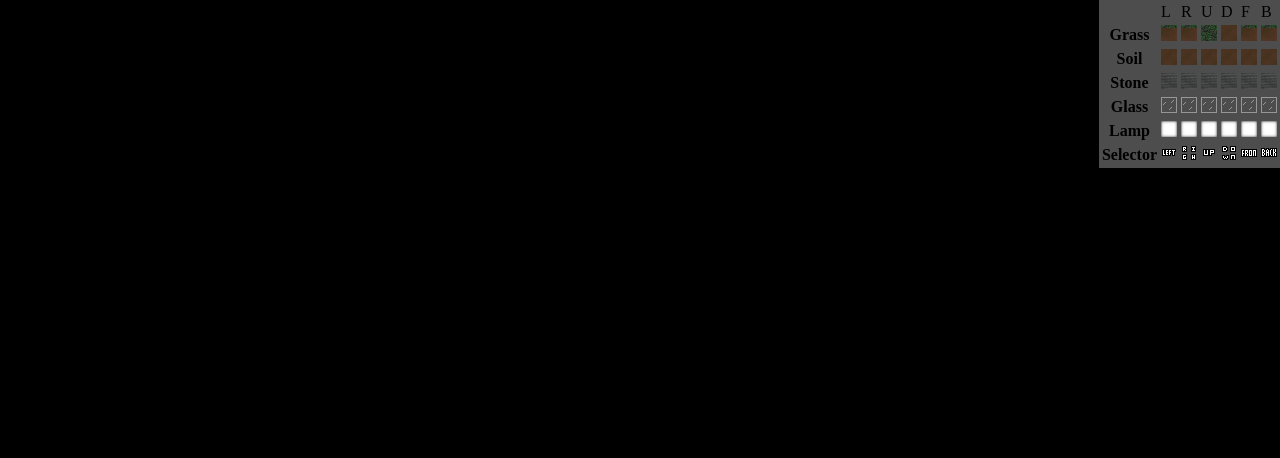
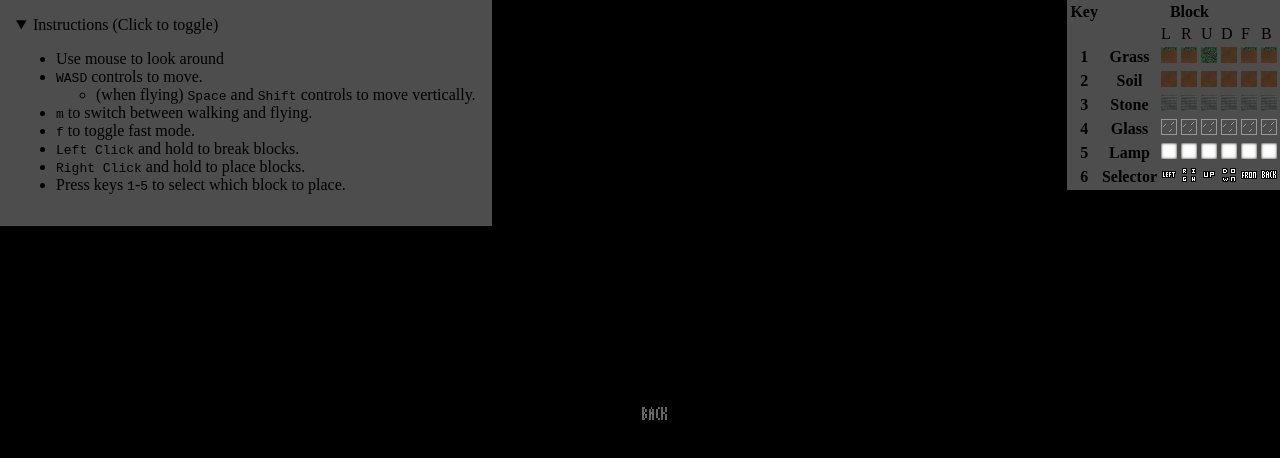
Before and after one commit to pimpale/webgl-voxel-game, a website built with Vite: page index.html in a window 1280 px wide. Built offline with nearby package versions, Linux system fonts and the light colour scheme; animation ran at ten frames a second; what open-simplex-noise would draw is missing.

Commit message:
add instructions

```diff
--- a/index.html
+++ b/index.html
@@ -18,6 +18,9 @@
           height: 100%;
           overflow: hidden;
       }
+      details summary {
+        cursor: pointer;
+      }
       #canvas {
           width: 100%;
           height: 100%;
@@ -29,14 +32,44 @@
           top: 0px;
           z-index: 10;
       }
+      #helptext {
+          position: absolute;
+          background-color: rgba(255, 255, 255, 0.3);
+          left: 0px;
+          top: 0px;
+          padding: 1rem;
+          z-index: 10;
+      }
     </style>
   </head>
   <body>
     <noscript>You need to enable JavaScript to run this app.</noscript>
     <canvas id="canvas"></canvas>
+    <details open id="helptext">
+      <summary>Instructions (Click to toggle)</summary>
+      <ul>
+        <li>Use mouse to look around</li>
+        <li>
+            <kbd>WASD</kbd> controls to move.
+            <ul>
+              <li>(when flying) <kbd>Space</kbd> and <kbd>Shift</kbd> controls to move vertically.</li>
+            </ul>
+        </li>
+        <li><kbd>m</kbd> to switch between walking and flying.</li>
+        <li><kbd>f</kbd> to toggle fast mode.</li>
+        <li><kbd>Left Click</kbd> and hold to break blocks.</li>
+        <li><kbd>Right Click</kbd> and hold to place blocks.</li>
+        <li>Press keys <kbd>1</kbd>-<kbd>5</kbd> to select which block to place.</li>
+      </ul>
+    </details>
     <table id="blocktable">
       <thead>
           <tr>
+              <th>Key</th>
+              <th colspan="7">Block</th>
+           </tr>
+           <tr>
+              <td></td>
               <td></td>
               <td>L</td>
               <td>R</td>
@@ -48,6 +81,7 @@
       </thead>
       <tbody>
         <tr>
+          <th>1</th>
           <th>Grass</th>
           <td><img src="./assets/blocks/grass/left.png" id="grass-left"></td>
           <td><img src="./assets/blocks/grass/right.png" id="grass-right"></td>
@@ -57,6 +91,7 @@
           <td><img src="./assets/blocks/grass/back.png" id="grass-back"></td>
         </tr>
         <tr>
+          <th>2</th>
           <th>Soil</th>
           <td><img src="./assets/blocks/soil/left.png" id="soil-left"></td>
           <td><img src="./assets/blocks/soil/right.png" id="soil-right"></td>
@@ -66,6 +101,7 @@
           <td><img src="./assets/blocks/soil/back.png" id="soil-back"></td>
         </tr>
         <tr>
+          <th>3</th>
           <th>Stone</th>
           <td><img src="./assets/blocks/stone/left.png" id="stone-left"></td>
           <td><img src="./assets/blocks/stone/right.png" id="stone-right"></td>
@@ -75,6 +111,7 @@
           <td><img src="./assets/blocks/stone/back.png" id="stone-back"></td>
          </tr>
          <tr>
+          <th>4</th>
           <th>Glass</th>
           <td><img src="./assets/blocks/glass/left.png" id="glass-left"></td>
           <td><img src="./assets/blocks/glass/right.png" id="glass-right"></td>
@@ -84,6 +121,7 @@
           <td><img src="./assets/blocks/glass/back.png" id="glass-back"></td>
          </tr>
         <tr>
+          <th>5</th>
           <th>Lamp</th>
           <td><img src="./assets/blocks/lamp/left.png" id="lamp-left"></td>
           <td><img src="./assets/blocks/lamp/right.png" id="lamp-right"></td>
@@ -93,6 +131,7 @@
           <td><img src="./assets/blocks/lamp/back.png" id="lamp-back"></td>
           </tr>
         <tr>
+          <th>6</th>
           <th>Selector</th>
           <td><img src="./assets/blocks/texturetest/left.png" id="selector-left"></td>
           <td><img src="./assets/blocks/texturetest/right.png" id="selector-right"></td>
--- a/src/world.ts
+++ b/src/world.ts
@@ -946,7 +946,7 @@ function genChunkData(worldChunkCoords: vec3, noise: (x: number, y: number, z: n
     }
   }
 
-  blocks[0] = 5;
+  blocks[CHUNK_X_SIZE-2] = 5;
 
   return blocks;
 }
```
Lines whose indentation alone changed are shown as unchanged.
